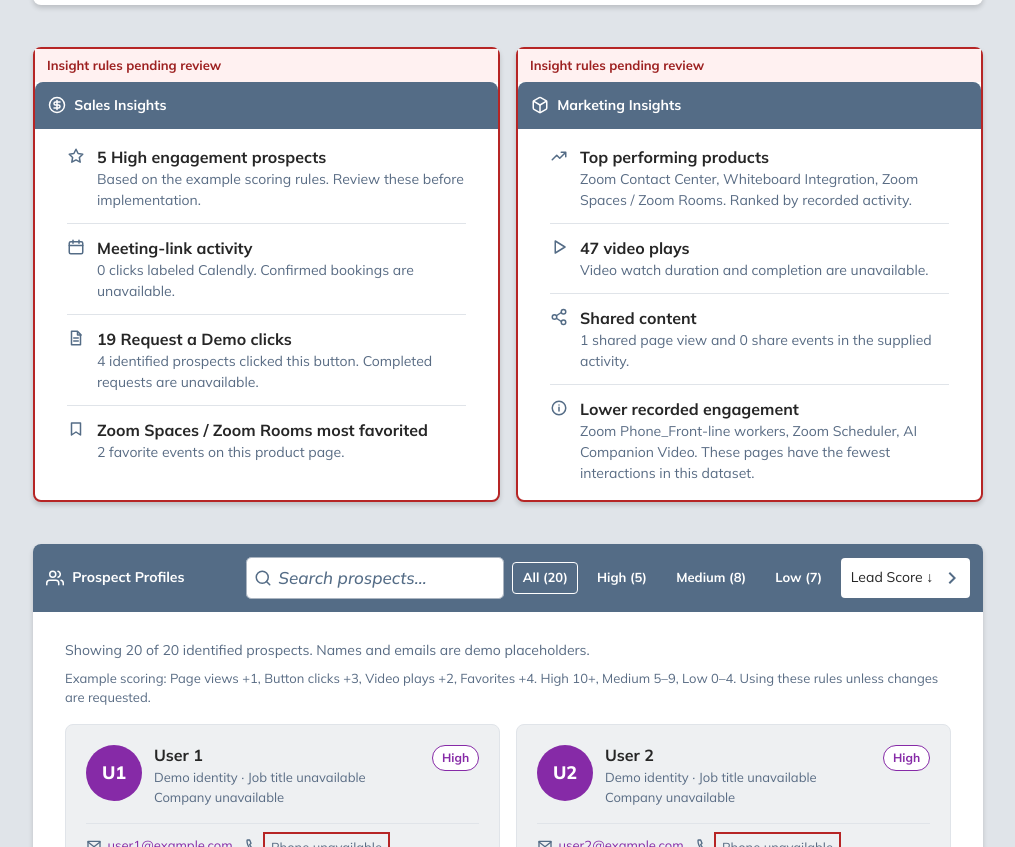
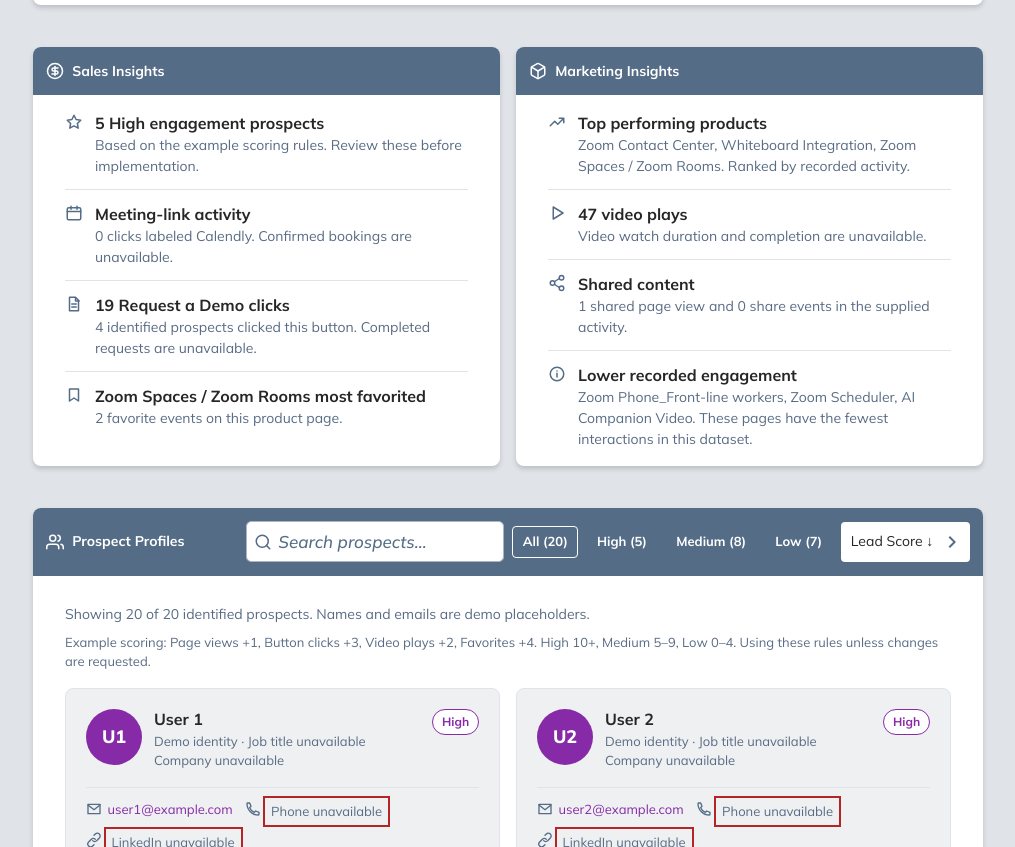
Before and after one commit to jessehall/godocent-dashboard-demo, a plain HTML site: page zoomtopia/index.html in a window 1280 px wide. Shown: the part 1460-2307 px from the top of the page, without its empty margins (132-1147 px from the left). Drawn offline with Linux system fonts and the light colour scheme.

Commit message:
Remove insight pending labels and outlines

```diff
--- a/zoomtopia/index.html
+++ b/zoomtopia/index.html
@@ -759,7 +759,7 @@ button:disabled { cursor: default; }
 
       <!-- Sales & Marketing Insights -->
       <div class="insights-grid">
-        <div class="insights-card pending-review" data-pending="Insight rules pending review">
+        <div class="insights-card">
           <div class="insights-header sales">
             <svg viewBox="0 0 24 24">
               <circle cx="12" cy="12" r="10" />
@@ -770,7 +770,7 @@ button:disabled { cursor: default; }
           </div>
           <div class="insights-body" id="salesInsights"></div>
         </div>
-        <div class="insights-card pending-review" data-pending="Insight rules pending review">
+        <div class="insights-card">
           <div class="insights-header marketing">
             <svg viewBox="0 0 24 24">
               <path
```
